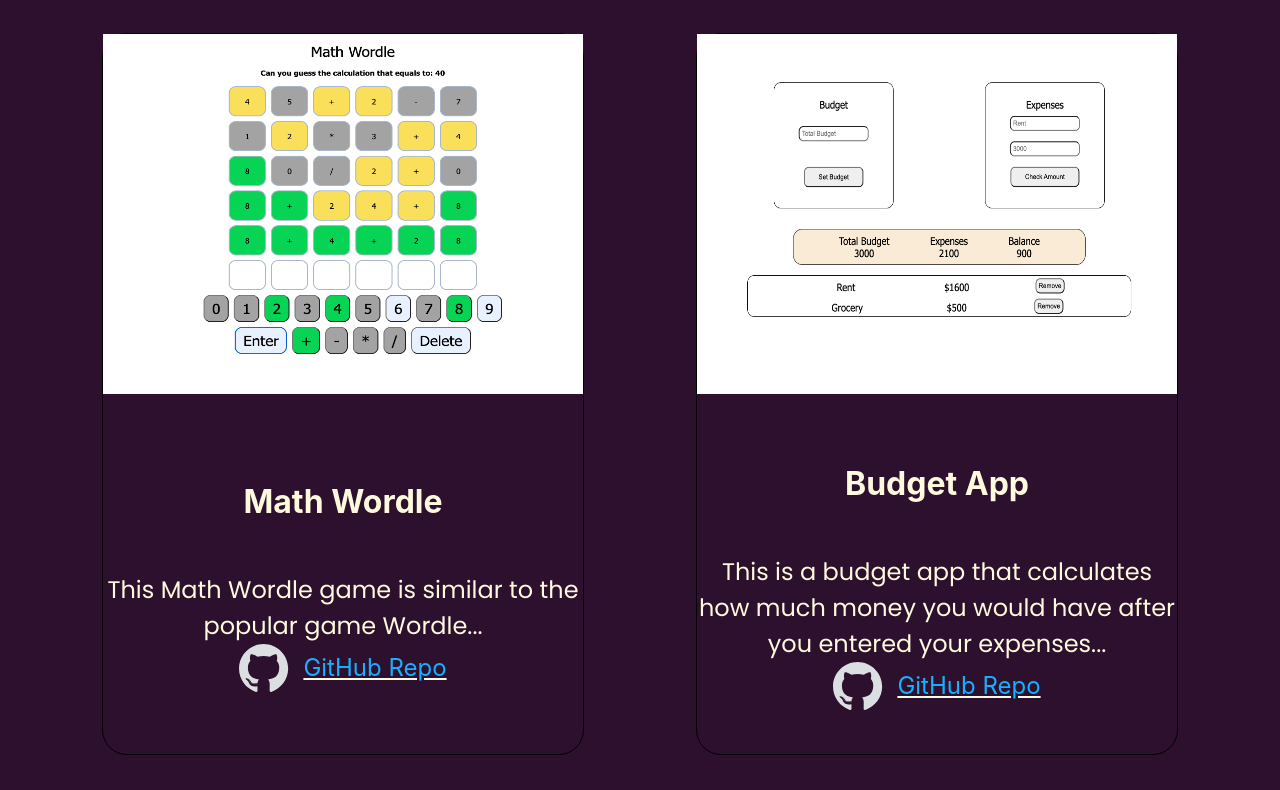
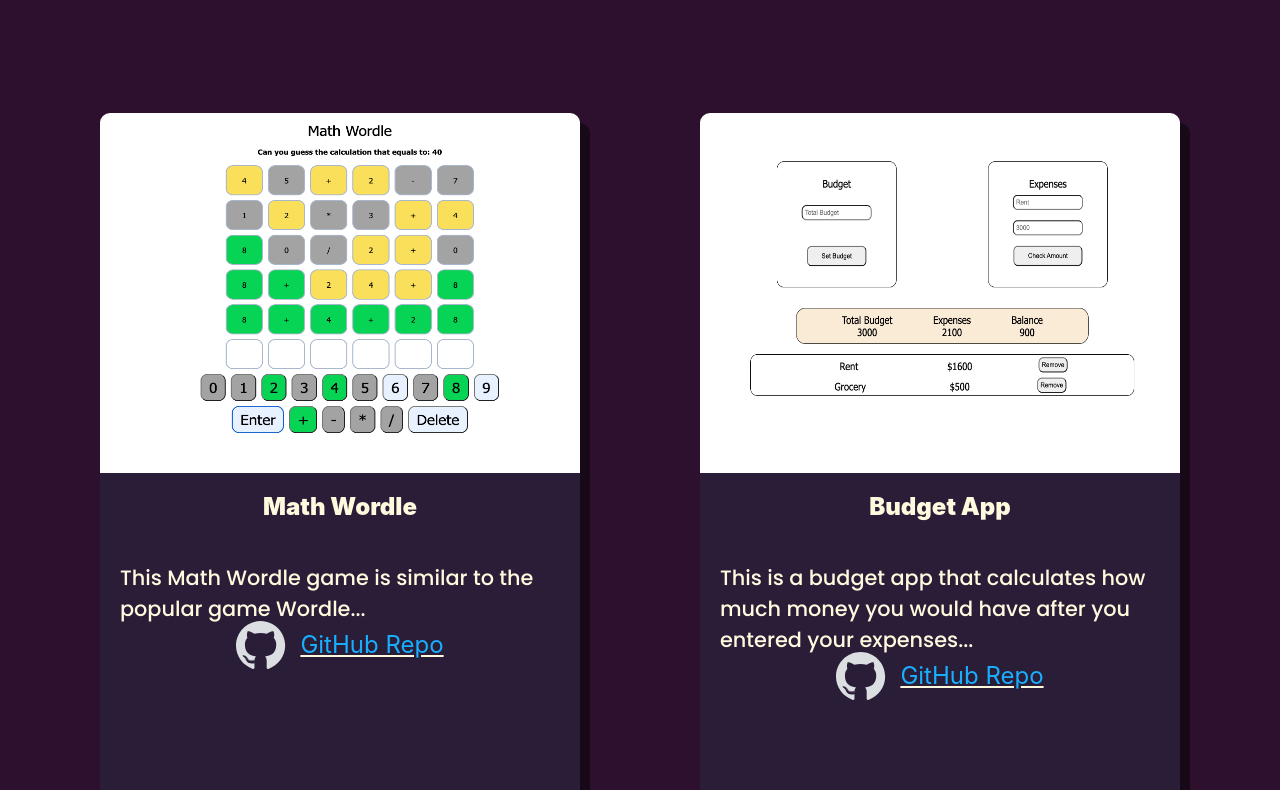
Before and after one commit to TackWooLee-Leon/Leon-s-Site, a React (Create React App) app: page / in a window 1280 px wide. Shown: the part 1150-1940 px from the top of the page. Built offline with nearby package versions, Linux system fonts and the light colour scheme.

Commit message:
Change background color, add box-shadow, fix img overflowing container's borders

```diff
--- a/src/Components/ProjectsDisplay.js
+++ b/src/Components/ProjectsDisplay.js
@@ -5,7 +5,8 @@ export default function ProjectsDisplay({info}) {
     return (
         <section id="projects" className={styles.projectContainer}>
             <div className={styles.projectInformation}>
-                <img className={styles.projectImg} src={info.src} alt={info.alt}></img>
+                    <img className={styles.projectImg} src={info.src} alt={info.alt}></img>
+
                 <div className={styles.projectDescriptionWrapper}>
                     <h1 className={styles.projectName}>{info.name}</h1>
                     <p> {info.description} </p>
--- a/src/Components/ProjectsDisplay.module.css
+++ b/src/Components/ProjectsDisplay.module.css
@@ -1,25 +1,24 @@
-.projectName {
-    /* font-family: 'Poppins', sans-serif;    */
-    font-size: 2rem;
-}
-
-
 .projectContainer{
     background-color: #2c102d;
     padding: 0 10px 0 10px;
+    margin-top: 5rem;
+    /* display: flex;
+    justify-content: center;
+    align-content: center; */
 
 }
 
 .projectInformation {
     /* border: 1px solid blue; */
     display: flex;
-    justify-content: center;
+    /* justify-content: center;
+    align-items: center; */
     flex-direction: column;
-    align-items: center;
-    border: 1px solid black;
     width: 30rem;
     height: 45rem;
-    border-radius: 25px;
+    border-radius: 10px;
+    overflow: hidden;
+    box-shadow: 10px 10px #170918;
 }
 
 .projectImg {
@@ -32,18 +31,26 @@
 
 .projectDescriptionWrapper {
     display: flex;
-    justify-content: center;
+    justify-content: flex-start;
     flex-direction: column;
-    width: 30rem;
+    background-color: #2a1d37;
     height: 25rem;
 }
 
+.projectName {
+    /* font-family: 'Poppins', sans-serif;    */
+    font-size: 1.5rem;
+    font-weight: 1000;
+}
+
 .projectDescriptionWrapper p {
-
-
-    font-size: 1.5rem;
+    font-size: 1.3rem;
     line-height: 1.5;
+    font-weight: 500;
     font-family: 'Poppins', sans-serif;
+    word-wrap: break-word;
+    text-align: left;
+    padding: 0 20px 0 20px;
 }
 
 .projectDescriptionWrapper span {
--- a/src/ProjectSection.module.css
+++ b/src/ProjectSection.module.css
@@ -13,5 +13,6 @@
 .projectsGrid {
     display: flex;
     flex-direction: row;
-    justify-content: space-evenly;
+    justify-content: center;
+    gap: 100px;
 }
```
